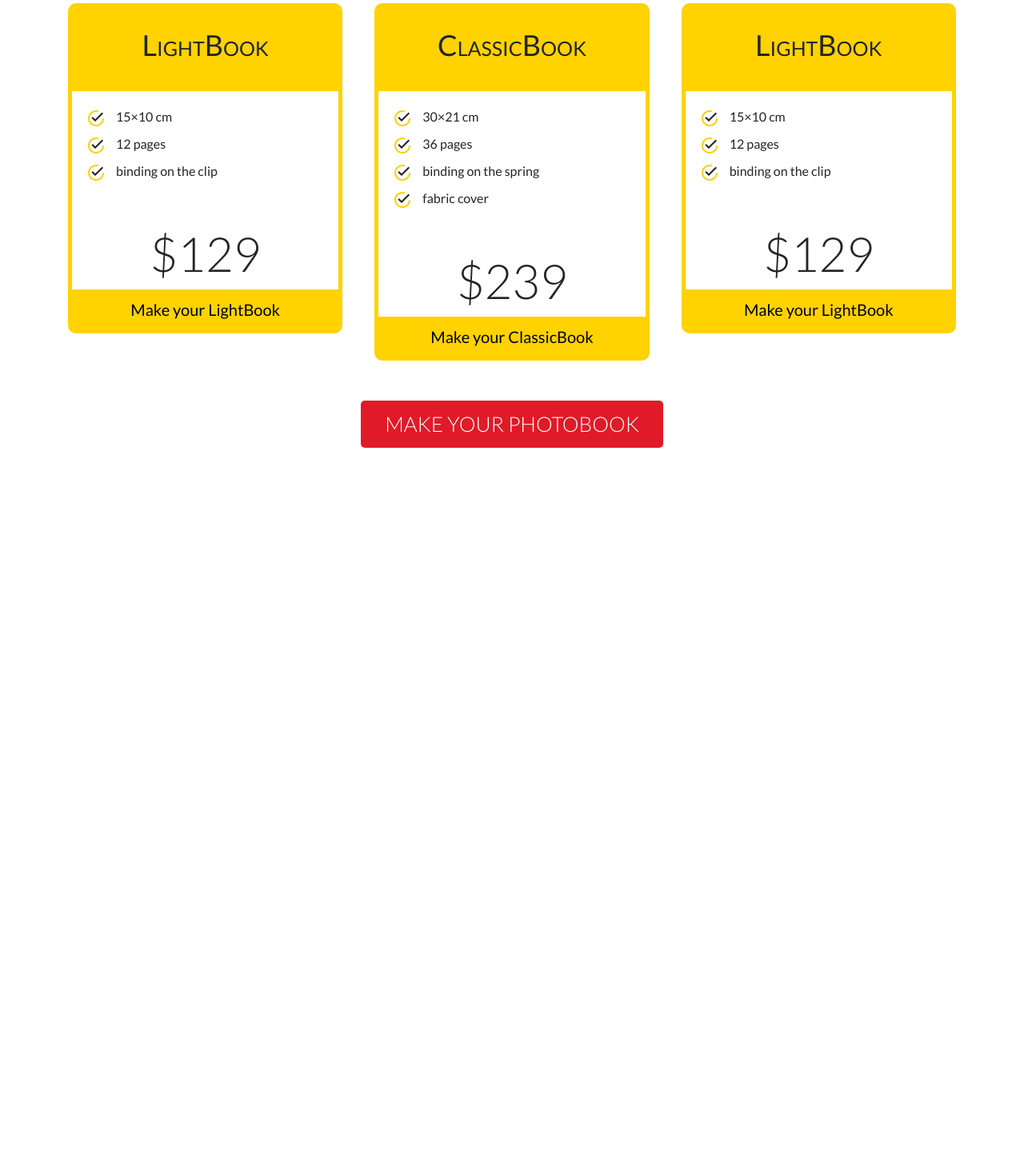
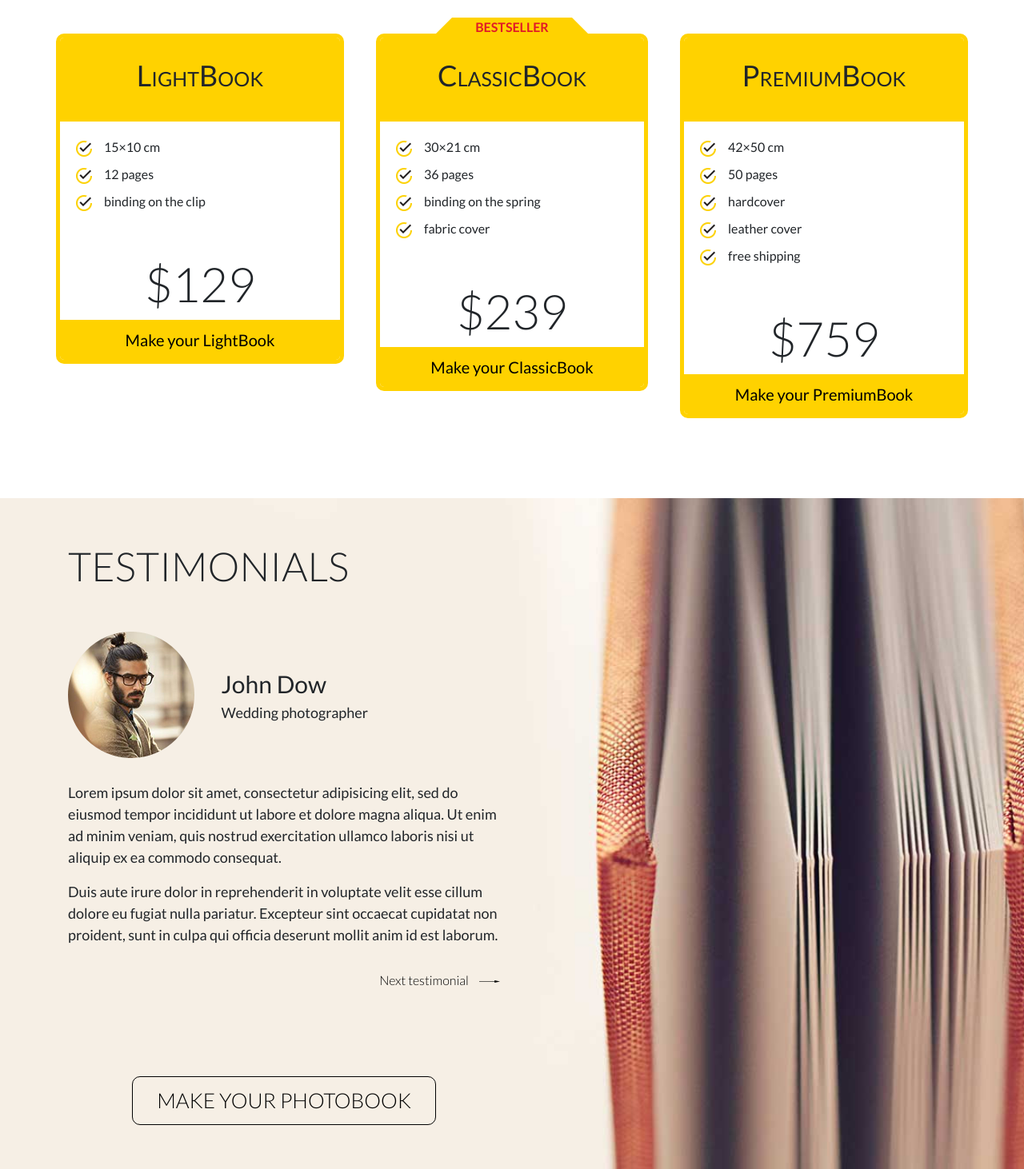
Before and after one commit to SattarAmrahov/002-Photobook-Bootstrap, a plain HTML site: page index.html in a window 1280 px wide. Shown: the part 1760-3222 px from the top of the page at 80% size. Before the commit the page ends 2375 px from the top, so only its background shows below. Drawn offline with nearby package versions, Linux system fonts and the light colour scheme.

Commit message:
testimonials section added

```diff
--- a/assets/css/style.css
+++ b/assets/css/style.css
@@ -63,8 +63,6 @@ body{
 
 .main-banner {
 	background: url("../img/main-banner.jpg");
-	/*height: 547px;
-	width: 100%;*/
 	height: 547px;
 	background-size: cover;
 	background-repeat: no-repeat;
@@ -153,39 +151,41 @@ body{
 	margin: 20px auto;
 }
 
-.advantage-button {
+.main-button {
 	font-size: 26px;
 	font-weight: 300;
 	text-transform: uppercase;
-	background-color: #e11a27;
 	color: #fff;
 	border: none;
-	border-radius: 5px;
+	border-radius: 10px;
 	padding: 10px 30px;
 	margin-top: 50px;
 }
 
+.advantage-button {
+	background-color: #e11a27;
+}
 
-.price-table {
+
+.price-table .column{
 	padding: 0;
 	margin: 0;
 }
 
-.price-table .item {
+.price-table .column .item {
 	border: 5px solid #ffd200;
 	border-radius: 10px;
 	padding: 0;
 	overflow: hidden;
-	height: 100%;
 }
 
-.price-table .item.left-column {
+.price-table .left-column .item{
 	margin-right: 20px;
 }
-.price-table .item.center-column {
-	margin: auto 20px;
+.price-table .center-column .item{
+	margin: 0 20px;
 }
-.price-table .item.right-column {
+.price-table .right-column .item {
 	margin-left: 20px;
 }
 
@@ -236,3 +236,93 @@ body{
 	color: #000;
 	text-decoration: none;
 }
+
+/*
+
+.price-table .item.left-column .options {
+    margin-bottom: 50px;
+}
+.price-table .item.right-column .options {
+    margin-bottom: 0;
+    padding-bottom: 0;
+}
+*/
+
+
+.bestseller {
+    font-weight: bold;
+    text-transform: uppercase;
+    color: #e11a27;
+    margin: 0 auto;
+
+	border-bottom: 20px solid #ffd200;
+	border-left: 20px solid transparent;
+	border-right: 20px solid transparent;
+	height: 0;
+	width: 50%;
+}
+
+
+.price-table .center-column{
+	margin-top: -20px;
+}
+
+.solutions-section{
+    padding-bottom: 100px;
+}
+
+.solutions-text {
+    margin-bottom: 60px;
+}
+
+
+
+
+
+/*** Testimonials ***/
+.testimonials-section{
+	background: url("../img/banner2.jpg");
+	background-size: cover;
+	background-repeat: no-repeat;
+	background-position: center center;
+}
+
+
+.testimonials-section .testimonials {
+    font-size: 18px;
+}
+
+
+
+.testimonials-section .testimonials .person img{
+    padding: 30px 30px 30px 0;
+}
+
+.testimonials-section .testimonials .person .person-info{
+    display: inline-block;
+    vertical-align: middle;
+}
+
+.testimonials-section .testimonials .person .person-info .name{
+    font-size: 30px;
+}
+
+.testimonials-section .testimonials a{
+    color: #000;
+    text-decoration: none;
+    float: right;
+    font-weight: 300;
+    font-size: 16px;
+    margin-top: 15px;
+}
+
+.testimonials-section .testimonials a img{
+    margin-left: 10px;
+}
+
+.testimonials-button {
+    background-color: transparent;
+    color: #000;
+    border: 1px solid #000;
+    margin-top: 20%;
+}
--- a/index.html
+++ b/index.html
@@ -127,7 +127,7 @@
   				</div>
   			</div>
 
-  			<button class="advantage-button">make your photobook</button>
+  			<button class="main-button advantage-button">make your photobook</button>
 
   		</div> <!-- end container -->
   	</section> <!-- end advantage section -->
@@ -138,9 +138,11 @@
   			<div class="solutions-text text-center">
   				<h2 class="section-header">Ready solutions</h2>
   			</div>
+
   			<div class="row price-table">
 
-  				<div class="item col left-column">
+  				<div class="col column left-column">
+  				    <div class="item">
   				        <div class="price-table-head">
                             <p><span>l</span>ight<span>b</span>ook</p>
                         </div>
@@ -159,10 +161,12 @@
                                 <a href="">Make your LightBook</a>
                             </div>
                         </div>
-
+  				    </div> <!-- end item-->
   				</div>
 
-  				<div class="item col center-column">
+  				<div class="col column center-column">
+                     <div class="bestseller"><span>bestseller</span></div>
+  				    <div class="item">
   				        <div class="price-table-head">
                             <p><span>c</span>lassic<span>b</span>ook</p>
                         </div>
@@ -182,39 +186,77 @@
                                 <a href="">Make your ClassicBook</a>
                             </div>
                         </div>
+  				    </div>
+
 
   				</div>
 
-  				<div class="item col right-column">
+  				<div class="col column right-column">
+  				    <div class="item">
   				        <div class="price-table-head">
-  						<p><span>l</span>ight<span>b</span>ook</p>
+                            <p><span>P</span>remium<span>b</span>ook</p>
                         </div>
                         <div class="price-table-body">
                             <ul class="options">
-							<li><img src="assets/img/pt-opt.png">15×10 cm</li>
-							<li><img src="assets/img/pt-opt.png">12 pages</li>
-							<li><img src="assets/img/pt-opt.png">binding on the clip</li>
+                                <li><img src="assets/img/pt-opt.png">42×50 cm</li>
+                                <li><img src="assets/img/pt-opt.png">50 pages</li>
+                                <li><img src="assets/img/pt-opt.png">hardcover</li>
+                                <li><img src="assets/img/pt-opt.png">leather cover</li>
+                                <li><img src="assets/img/pt-opt.png">free shipping</li>
                             </ul>
                             <div class="price">
-							<p>$129</p>
+                                <p>$759</p>
                             </div>
                         </div>
                         <div class="price-table-footer">
                             <div class="pt-submit">
-  							<a href="">Make your LightBook</a>
+                                <a href="">Make your PremiumBook</a>
+                            </div>
                         </div>
   				    </div>
 
   				</div>
   			</div>
 
-  			<button class="advantage-button">make your photobook</button>
 
   		</div> <!-- end container -->
   	</section> <!-- end advantage section -->
 
 
 
+
+
+ 	<section class="main-section testimonials-section">
+  		<div class="container">
+    		<h2 class="section-header">Testimonials</h2>
+  			<div class="row testimonials">
+  				<div class="col-6">
+  					<div class="person">
+  						<img src="assets/img/john-doe.png">
+  						<div class="person-info">
+  						    <div class="name">John Dow</div>
+  						    <div class="job">Wedding photographer</div>
+  						</div>
+  					</div>
+  					<div class="testimonial-text">
+  					    <p>Lorem ipsum dolor sit amet, consectetur adipisicing elit, sed do eiusmod tempor incididunt ut labore et dolore magna aliqua. Ut enim ad minim veniam, quis nostrud exercitation ullamco laboris nisi ut aliquip ex ea commodo consequat. </p>
+  					    <p>Duis aute irure dolor in reprehenderit in voluptate velit esse cillum dolore eu fugiat nulla pariatur. Excepteur sint occaecat cupidatat non proident, sunt in culpa qui officia deserunt mollit anim id est laborum. </p>
+  					</div>
+  					<a href="#">Next testimonial <img src="assets/img/next-arrow.png" alt=""></a>
+
+
+  				</div>
+
+  			</div>
+  			<div class="row">
+  			    <div class="col-6 text-center">
+  			        <button class="main-button testimonials-button">make your photobook</button>
+  			    </div>
+  			</div>
+
+
+  		</div> <!-- end container -->
+  	</section> <!-- end advantage section -->
 
 
 
```
Also changed, not shown: assets/img/next-arrow.png (added). Lines whose indentation alone changed are shown as unchanged.
